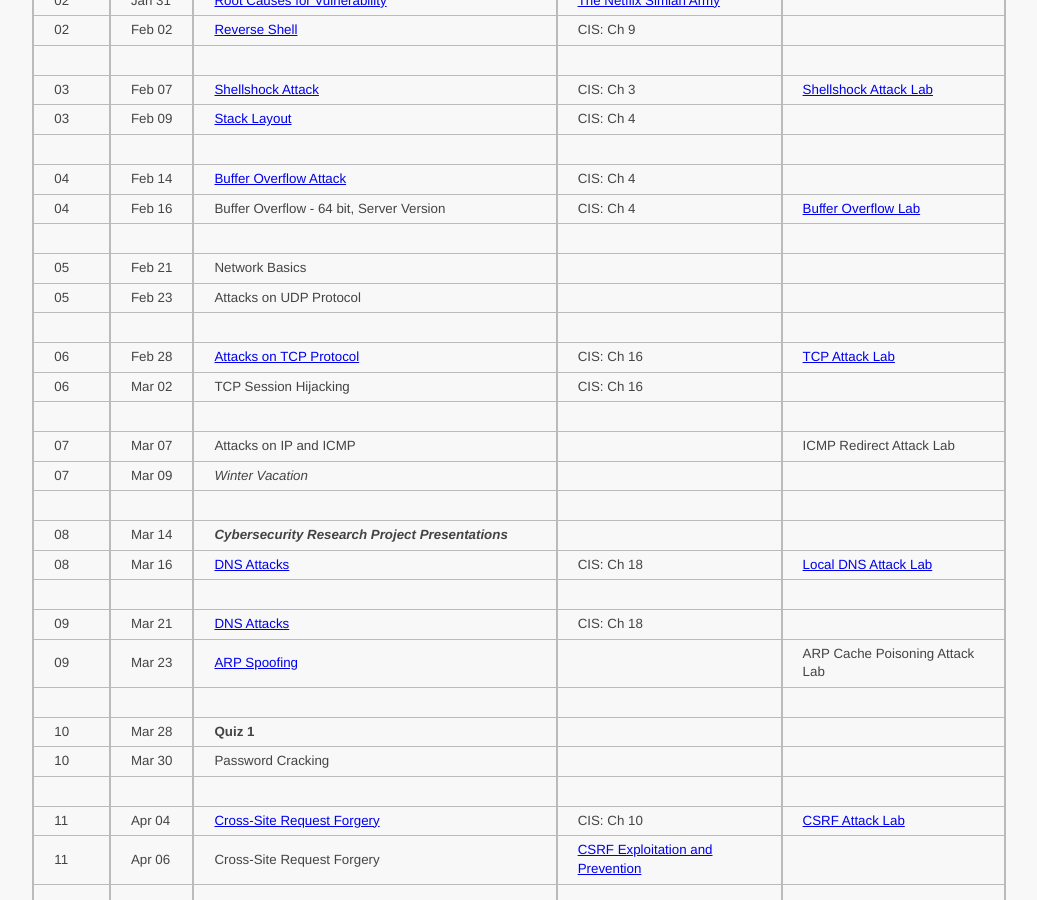
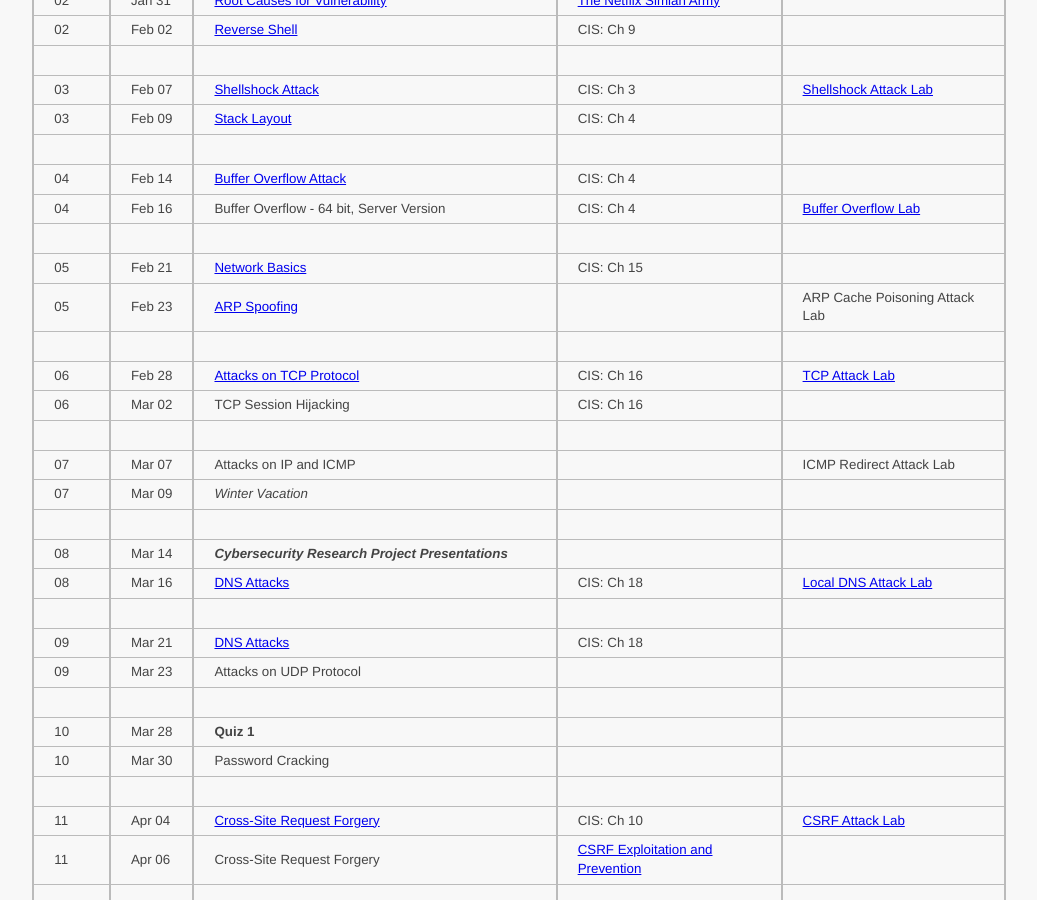
Before and after one commit to ycpcs/cs335-spring2023, a Jekyll site: the page built from schedule/index.md, in a window 1280 px wide and 900 px high, scrolled down 267 px. Shown: the whole window, without its empty margins (121-1158 px from the left). Built offline with Jekyll 4.4.1, drawn with Linux system fonts in a browser that asks for light colours; part of the change alters nothing that is shown.

Commit message:
ad slides for the network basics

```diff
--- a/schedule/index.md
+++ b/schedule/index.md
@@ -21,8 +21,8 @@ CIS: <a href="https://www.amazon.com/Computer-Internet-Security-Hands-Approach/d
 > 04 | Feb 14 | [Buffer Overflow Attack](../slides/04_Buffer_Overflow.pdf) | CIS: Ch 4 |
 > 04 | Feb 16 | Buffer Overflow - 64 bit, Server Version | CIS: Ch 4 | [Buffer Overflow Lab](../labs/buffer_overflow.html)
 > | | | |
-> 05 | Feb 21 | Network Basics | |
-> 05 | Feb 23 | Attacks on UDP Protocol | |
+> 05 | Feb 21 | [Network Basics](../slides/Network_Basics.pdf) | CIS: Ch 15 |
+> 05 | Feb 23 | [ARP Spoofing](../slides/ARP_Spoofing.pdf) | | ARP Cache Poisoning Attack Lab
 > | | | |
 > 06 | Feb 28 | [Attacks on TCP Protocol](../slides/16_TCP_Attack.pdf) | CIS: Ch 16 | [TCP Attack Lab](../labs/tcp_attack.html)
 > 06 | Mar 02 | TCP Session Hijacking | CIS: Ch 16 |
@@ -34,7 +34,7 @@ CIS: <a href="https://www.amazon.com/Computer-Internet-Security-Hands-Approach/d
 > 08 | Mar 16 | [DNS Attacks](../slides/18_DNS_Attacks.pdf) | CIS: Ch 18 | [Local DNS Attack Lab](../labs/dns_attack.html)
 > | | | |
 > 09 | Mar 21 | [DNS Attacks](../slides/18_DNS_Attacks.pdf) | CIS: Ch 18 |
-> 09 | Mar 23 | [ARP Spoofing](../slides/ARP_Spoofing.pdf) | | ARP Cache Poisoning Attack Lab
+> 09 | Mar 23 | Attacks on UDP Protocol | |
 > | | | |
 > 10 | Mar 28 | __Quiz 1__ | |
 > 10 | Mar 30 | Password Cracking | |
```
Also changed, not shown: 1 other file.
